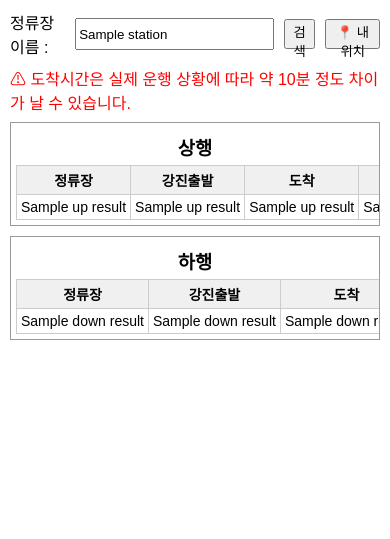
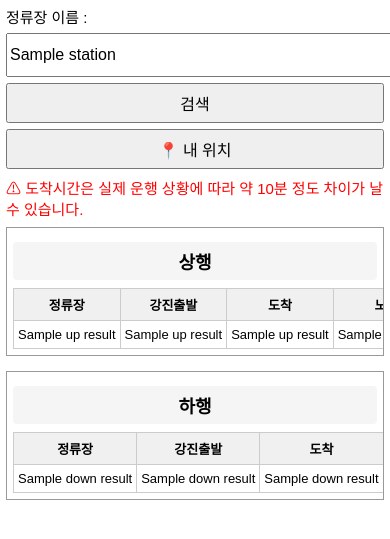
Before and after one commit to ggamdda-spec/bus-flask-app, a Python web app: template templates/index.html in a window 390 px wide. Shown: the top 539 px of the page. Run offline with Jinja, Linux system fonts and the light colour scheme; the template is opened without the code that fills it: most values are stand-ins (such as "Sample title", 1, 10 or a date in 2020).

Commit message:
Change layout to vertical (up/down)

```diff
--- a/templates/index.html
+++ b/templates/index.html
@@ -4,6 +4,8 @@
 <link rel="manifest" href="/static/manifest.json">
 <meta name="theme-color" content="#ffffff">
 <meta charset="UTF-8">
+<meta name="viewport" content="width=device-width, initial-scale=1.0">
+
 <title>버스 시간 검색</title>
 
 <style>
@@ -67,6 +69,57 @@ th, td {
 th {
     background-color: #f0f0f0;
 }
+/* 📱 모바일 최적화 */
+@media (max-width: 768px) {
+
+    body {
+        margin: 6px;
+        font-size: 15px;
+    }
+
+    .top {
+        flex-direction: column;
+        align-items: stretch;
+        gap: 6px;
+    }
+
+    input[type=text] {
+        width: 100%;
+        height: 38px;
+        font-size: 16px;
+    }
+
+    button {
+        height: 40px;
+        font-size: 16px;
+    }
+
+    .container {
+        gap: 15px;
+    }
+
+    .box {
+        padding: 6px;
+        max-height: none; /* 모바일은 높이 제한 해제 */
+    }
+
+    .box h3 {
+        font-size: 18px;
+        margin: 8px 0;
+        background: #f5f5f5;
+        padding: 6px;
+        border-radius: 4px;
+    }
+
+    table {
+        font-size: 13px;
+    }
+
+    th, td {
+        padding: 6px 4px;
+    }
+}
+
 </style>
 </head>
 
```
